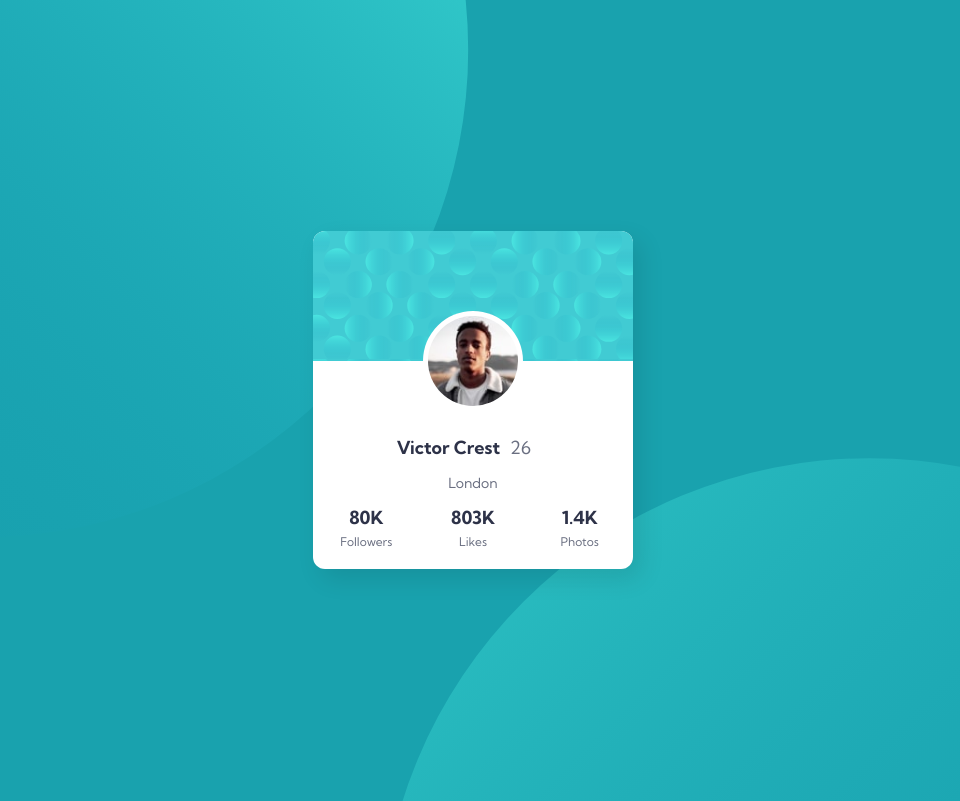
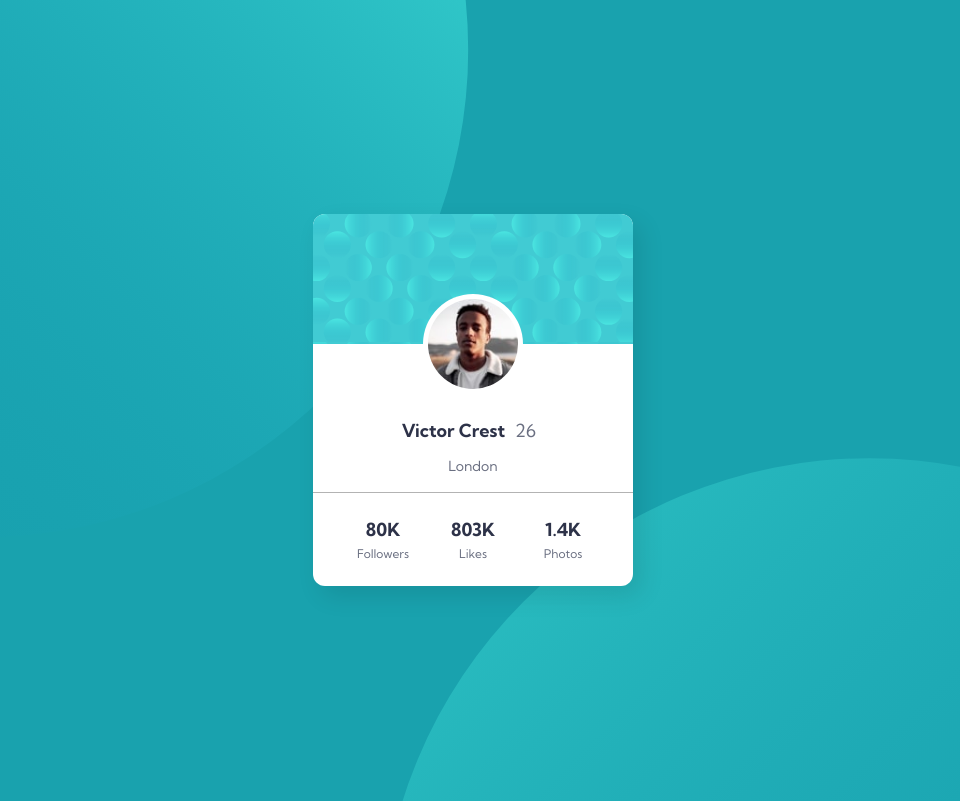
Before and after one commit to devesh-anand/profile-card-component, a plain HTML site: page index.html in a window 1280 px wide. Shown: the top 801 px of the page, without its empty margins (167-1127 px from the left). Drawn offline with Linux system fonts and the light colour scheme.

Commit message:
Completed

```diff
--- a/styles.css
+++ b/styles.css
@@ -99,7 +99,7 @@ body {
 }
 
 .card-title {
-    padding: 15px 5px;
+    padding: 15px 0px;
     text-align: right;
     font-weight: 700;
     color: hsl(229, 23%, 23%);
@@ -107,7 +107,7 @@ body {
 
 .card-age {
     text-align: left;
-    padding: 15px 5px;
+    padding: 15px 10px;
     color: hsl(227, 10%, 46%);
 }
 
@@ -120,8 +120,8 @@ body {
 
 .card-stats {
     margin-top: 15px;
-    padding: 20px 0;
-    border-top: 10px hsl(229, 23%, 23%);
+    padding: 25px 25px;
+    border-top: 0.5px solid hsl(0, 0%, 70%);
     display: flex;
 }
 
```
Also changed, not shown: index.html (+1 -0 lines).
